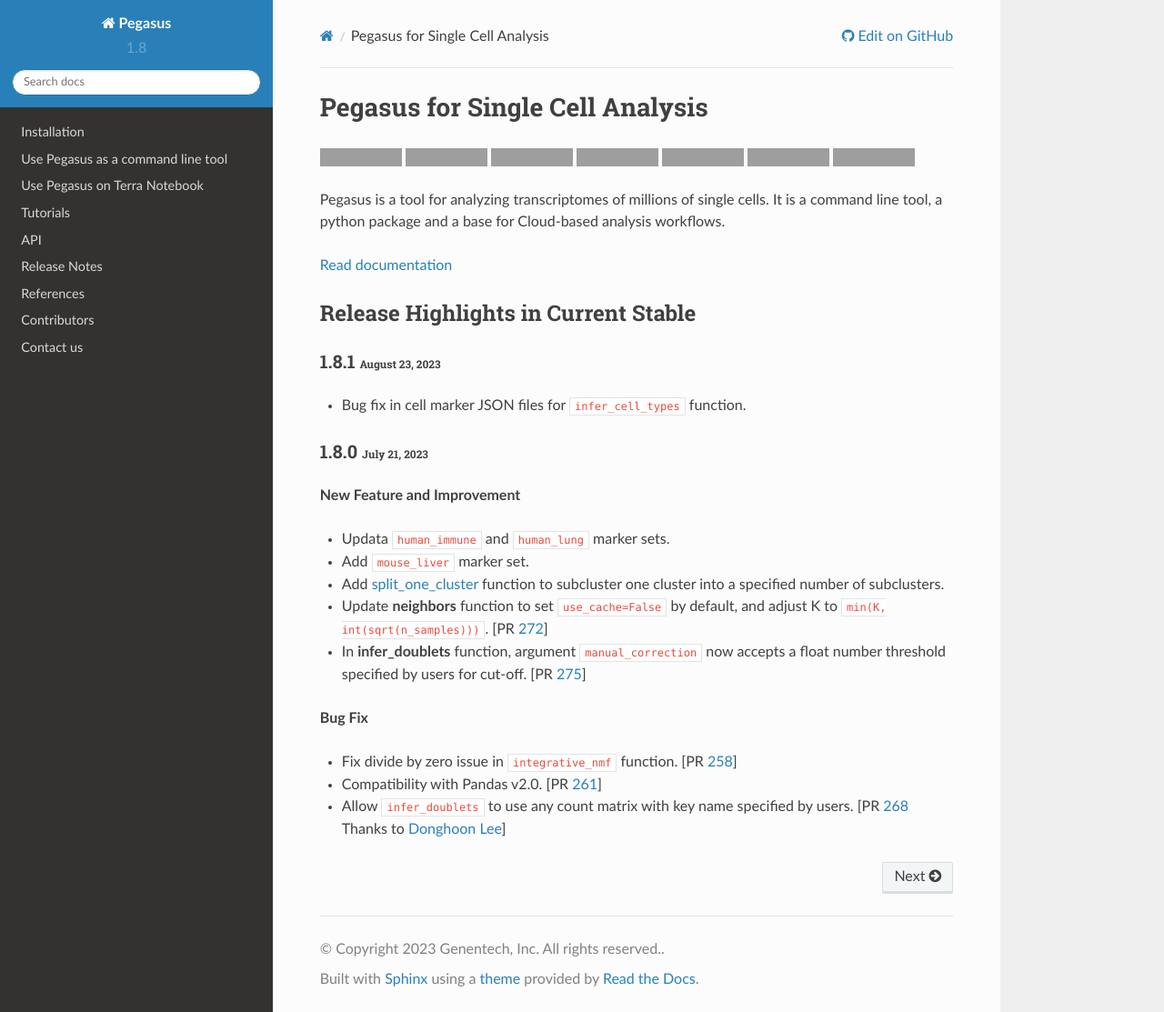
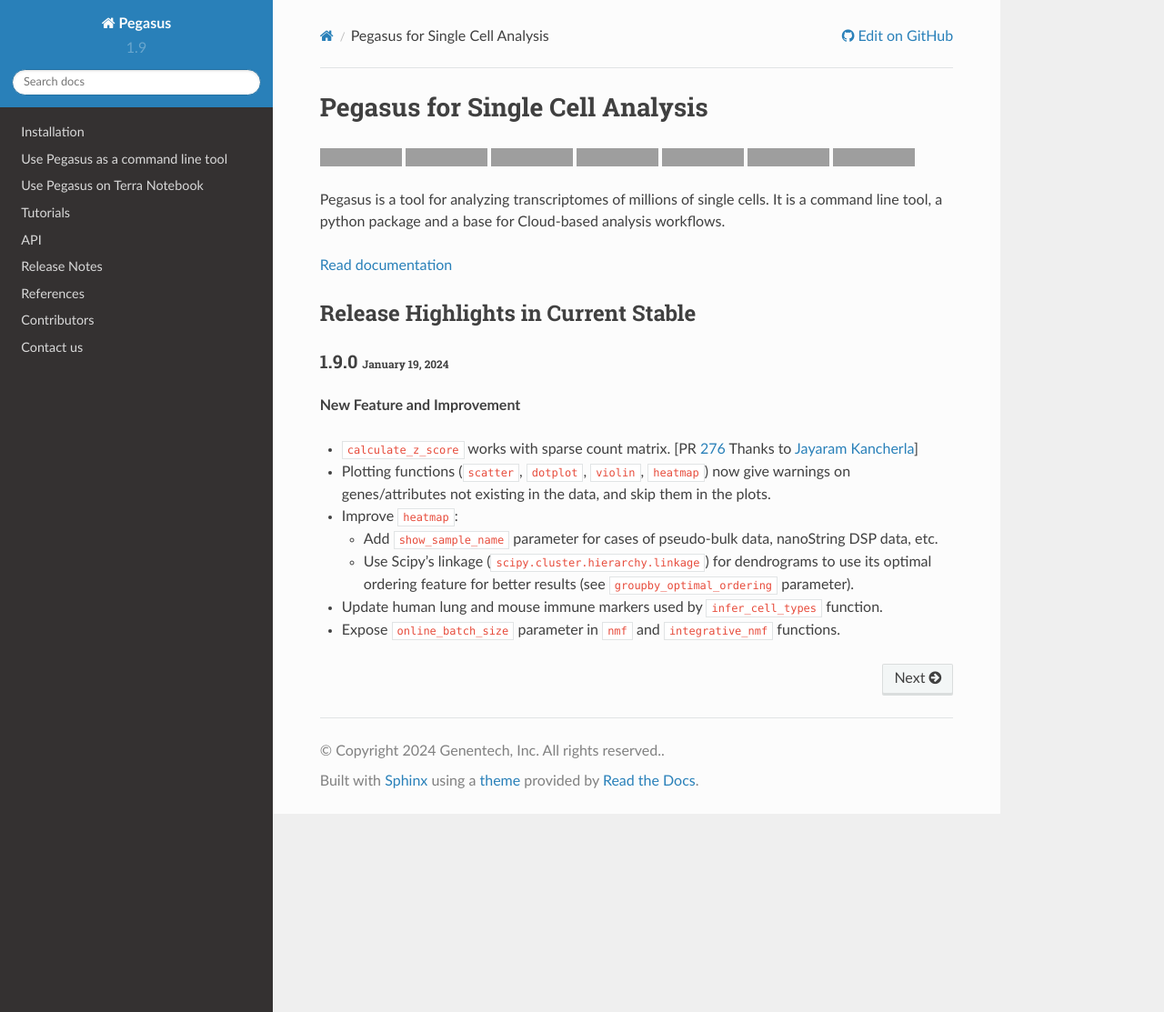
Before and after one commit to lilab-bcb/pegasus, a Sphinx documentation site: the page built from docs/index.rst, in a window 1280 px wide and 1113 px high, cut to the strip 0-1113 px from the top of the window. Shown: the whole strip at 91% size. Built offline with Sphinx 7.4.7 and the Read the Docs theme 2.0.0, drawn with Linux system fonts in a browser that asks for light colours; formulas are drawn with MathJax 3; grey boxes are pictures that could not be loaded.

Commit message:
update docs

```diff
--- a/docs/conf.py
+++ b/docs/conf.py
@@ -23,15 +23,15 @@
 # -- Project information -----------------------------------------------------
 
 project = "Pegasus"
-copyright = "2023 Genentech, Inc. All rights reserved."
+copyright = "2024 Genentech, Inc. All rights reserved."
 author = (
     "Yiming Yang, Joshua Gould and Bo Li"
 )
 
 # The short X.Y version
-version = "1.8"
+version = "1.9"
 # The full version, including alpha/beta/rc tags
-release = "1.8.1"
+release = "1.9.0"
 
 
 # -- General configuration ---------------------------------------------------
--- a/docs/index.rst
+++ b/docs/index.rst
@@ -10,7 +10,7 @@
 Release Highlights in Current Stable
 ~~~~~~~~~~~~~~~~~~~~~~~~~~~~~~~~~~~~~
 
-.. include:: release_notes/version_1_8.rst
+.. include:: release_notes/version_1_9.rst
 
 .. toctree::
    :maxdepth: 1
--- a/docs/release_notes.rst
+++ b/docs/release_notes.rst
@@ -5,6 +5,11 @@
 
 .. note::
     Also see the release notes of `PegasusIO <https://pegasusio.readthedocs.io/en/stable/release_notes.html>`__.
+
+Version 1.9
+~~~~~~~~~~~~~
+
+.. include:: release_notes/version_1_9.rst
 
 Version 1.8
 ~~~~~~~~~~~~~
--- /dev/null
+++ b/docs/release_notes/version_1_9.rst
@@ -0,0 +1,14 @@
+1.9.0 :small:`January 19, 2024`
+^^^^^^^^^^^^^^^^^^^^^^^^^^^^^^^
+
+**New Feature and Improvement**
+
+* ``calculate_z_score`` works with sparse count matrix. [PR `276 <https://github.com/lilab-bcb/pegasus/pull/276>`_ Thanks to `Jayaram Kancherla <https://github.com/jkanche>`_]
+* Plotting functions (``scatter``, ``dotplot``, ``violin``, ``heatmap``) now give warnings on genes/attributes not existing in the data, and skip them in the plots.
+* Improve ``heatmap``:
+
+  * Add ``show_sample_name`` parameter for cases of pseudo-bulk data, nanoString DSP data, etc.
+  * Use Scipy's linkage (``scipy.cluster.hierarchy.linkage``) for dendrograms to use its optimal ordering feature for better results (see ``groupby_optimal_ordering`` parameter).
+
+* Update human lung and mouse immune markers used by ``infer_cell_types`` function.
+* Expose ``online_batch_size`` parameter in ``nmf`` and ``integrative_nmf`` functions.
--- a/docs/requirements.txt
+++ b/docs/requirements.txt
@@ -14,7 +14,6 @@
 joblib
 psutil
 numba
-importlib_metadata; python_version < '3.8'
 umap-learn
 forceatlas2-python
 pyarrow
--- a/requirements.txt
+++ b/requirements.txt
@@ -15,7 +15,7 @@
 numba
 numpy
 pandas>=1.2.0
-pegasusio>=0.5.1
+pegasusio>=0.9.0
 pybind11
 scikit-learn>=0.23.2
 scikit-misc
--- a/setup.py
+++ b/setup.py
@@ -59,7 +59,7 @@
         scvi=["scvi-tools"],
         all=["fitsne", "louvain", "scanorama", "torch", "harmony-pytorch", "nmf-torch", "rpy2", "forceatlas2-python", "scvi-tools"]
     ),
-    python_requires="~=3.7",
+    python_requires="~=3.8",
     package_data={
         "pegasus.annotate_cluster": [
             "human_immune_cell_markers.json",
```
